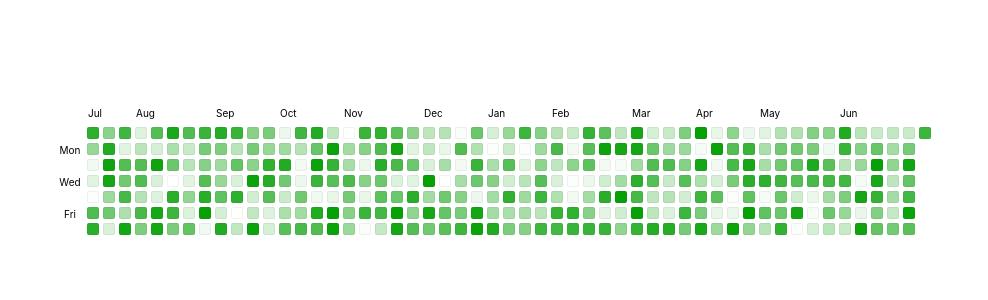
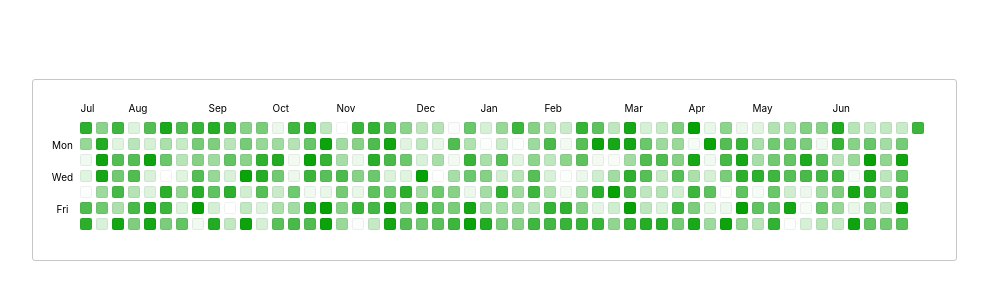
Before and after one commit to alicefrsr/react-heatmap-component, a React (Vite) app: page / in a window 1280 px wide. Shown: the part 210-510 px from the top of the page, without its empty margins (146-1134 px from the left). Built offline with nearby package versions, Linux system fonts and the light colour scheme.

Commit message:
add readme, border, color references

```diff
--- a/src/App.css
+++ b/src/App.css
@@ -3,6 +3,21 @@
   margin: 0 auto;
   text-align: center;
 }
+
+:root {
+  font-family: Inter, system-ui, Avenir, Helvetica, Arial, sans-serif;
+  /* line-height: 1.5;
+  font-weight: 400; */
+
+  /* colors from github contribution graph */
+  --cell-color-border: #1b1f230f;
+  --cell-color-L0-bg: #ebedf0;
+  --cell-color-L1-bg: #9be9a8;
+  --cell-color-L2-bg: #40c463;
+  --cell-color-L3-bg: #30a14e;
+  --cell-color-L4-bg: #216e39;
+}
+
 html {
   font-family: -apple-system, BlinkMacSystemFont, 'Segoe UI', 'Noto Sans',
     Helvetica, Arial, sans-serif, 'Apple Color Emoji', 'Segoe UI Emoji';
@@ -12,7 +27,6 @@ html,
 body {
   height: 100%;
   width: 100%;
-  margin: 0;
   display: flex;
   place-items: center;
 }
@@ -24,6 +38,9 @@ body {
 .timeline {
   margin: 20px;
   margin-bottom: 60px;
+  border: 1px solid #c6c6c6;
+  padding: 18px 30px 28px 15px;
+  border-radius: 3px;
 }
 
 /* MONTHS ROW */
--- a/src/components/Calendar.jsx
+++ b/src/components/Calendar.jsx
@@ -17,12 +17,6 @@ function Calendar({ dateRange, data, colorFunc }) {
   // months calc in relation to 52 weeks/columns
   let months = Array.from(new Array(Math.floor(days / 7)));
   // console.log({ months }); // {months : 52} => 52 'weekly' colunms, each col in topped by M, css to hide the repeats
-
-  // RANDOM COLOR CELL FILLING
-  // let min = Math.min(0, ...data.map((date) => date.value)); // ~0
-  // let max = Math.max(...data.map((date) => date.value)); // ~99
-  // let colorMultiplier = 1 / (max - min); // 0.01010101...
-  // let colorMultiplier = 0.01;
 
   let startDate = dateRange[0];
   const DayFormat = 'DDMMYYYY';
--- a/src/index.css
+++ b/src/index.css
@@ -3,7 +3,7 @@
   line-height: 1.5;
   font-weight: 400;
 
-  /* colors from github donntribution graph */
+  /* colors from github contribution graph */
   --cell-color-border: #1b1f230f;
   --cell-color-L0-bg: #ebedf0;
   --cell-color-L1-bg: #9be9a8;
```
Also changed, not shown: 1 other file (tests, documents, lock files or other folders).
